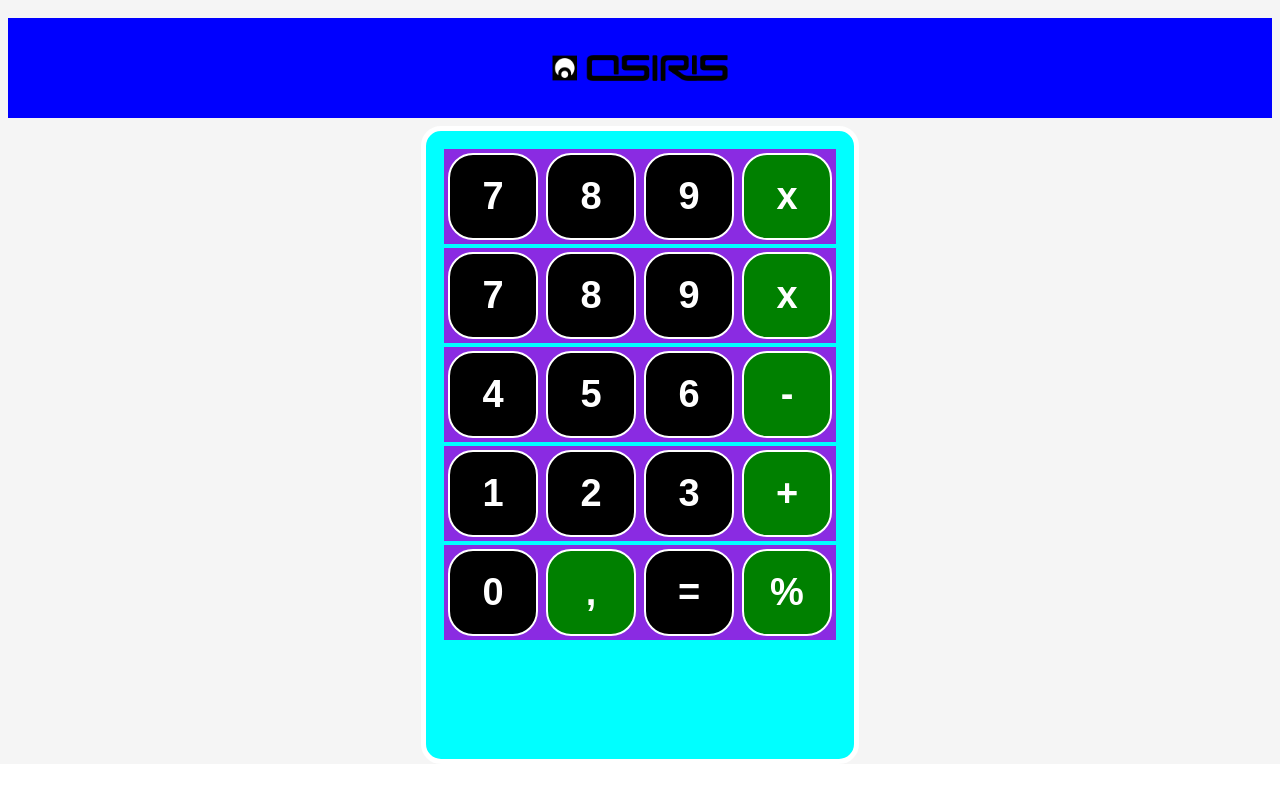
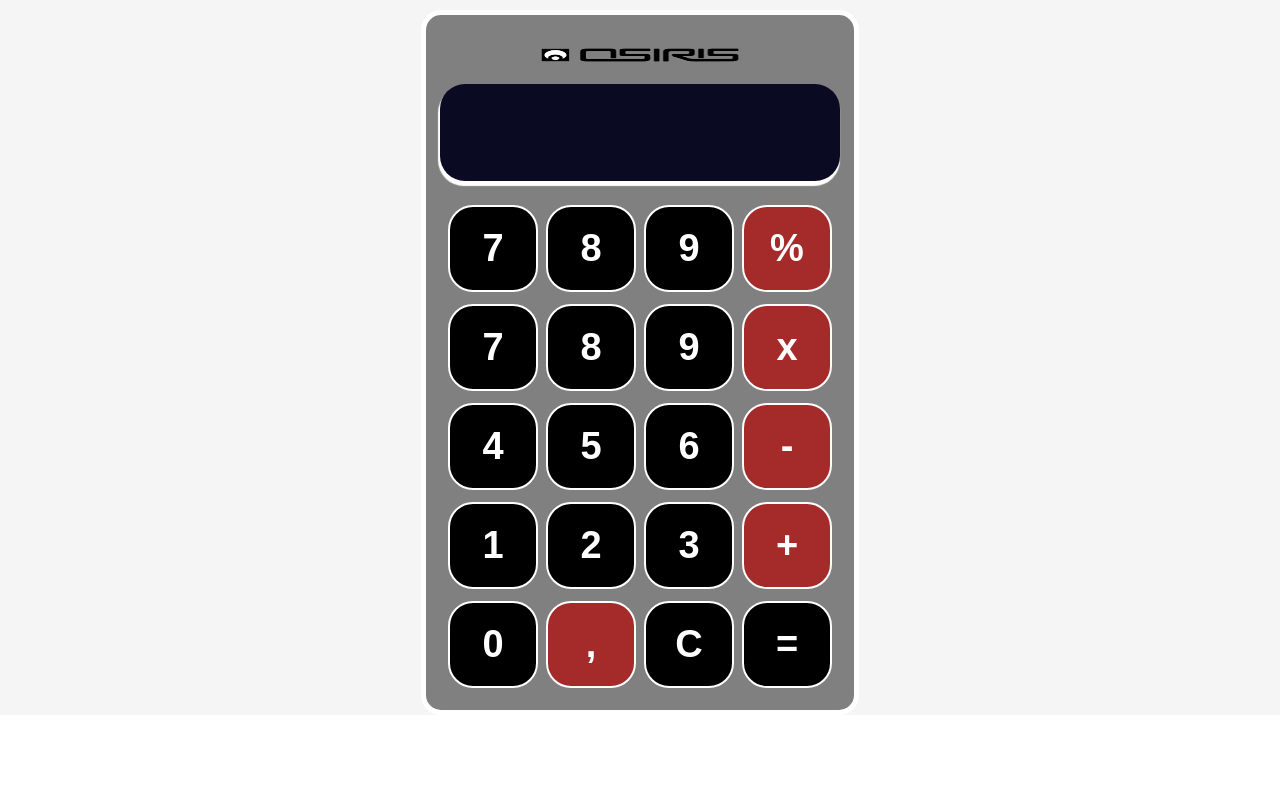
Before and after one commit to motorniko/calc, a React (Create React App) app: page / in a window 1280 px wide. Built offline with nearby package versions, Linux system fonts and the light colour scheme.

Commit message:
actualizacion-de-progreso

```diff
--- a/src/App.css
+++ b/src/App.css
@@ -11,24 +11,25 @@
 }
 
 .logo1-cont{
-  width: 100%;
-  height: auto;
-  margin: 8px;
+  width: auto;
+  margin: 4px;
+  margin-top: 1px;
   display: flex;
   align-items: center;
   justify-content: center;
-  background-color: blue;
+
 }
 
 .logo1{
-  height: 100px;
+  width: 200px;
+  height: 50px;
 }
 
 .cont-calc{
   width: 400px;
-  height: 600px;
+  height: auto;
   padding: 14px;
-  background-color: aqua;
+  background-color: gray;
   border-radius: 20px;
   border: 5px solid white;
 }
@@ -38,9 +39,4 @@
   display: flex;
   align-items: center;
   justify-content: center;
-  background-color: blueviolet;
 }
-
-.Boton{
-  width: 2px;
-}
--- a/src/App.js
+++ b/src/App.js
@@ -1,10 +1,22 @@
 import './App.css';
 import logo1 from './imagenes/osiris.png';
 import Boton from './componentes/boton.js';
+import BotonClear from './componentes/boton-c.js';
+import Pantalla from './componentes/pantalla.js';
+import { useState } from 'react';
 
 function App() {
+
+  const [input, setInput] = useState('');
+
+  const agregarInput = val => {
+    setInput(input + val);
+  };
+
   return (
     <div className='App'>
+
+      <div className='cont-calc'>
       <div className='logo1-cont'>
         <img
           src={logo1}
@@ -12,42 +24,38 @@ function App() {
           alt='logo1' />
       </div>
 
-      <div className='cont-calc'>
+        <Pantalla input ={input}/>
+
         <div className='fila'>
-          <Boton>7</Boton>
-          <Boton>8</Boton>
-          <Boton>9</Boton>
-          <Boton>x</Boton>
+          <Boton manejarClics={agregarInput}>7</Boton>
+          <Boton manejarClics={agregarInput}>8</Boton>
+          <Boton manejarClics={agregarInput}>9</Boton>
+          <Boton manejarClics={agregarInput}>%</Boton>
         </div>
         <div className='fila'>
-          <Boton>7</Boton>
-          <Boton>8</Boton>
-          <Boton>9</Boton>
-          <Boton>x</Boton>
+          <Boton manejarClics={agregarInput}>7</Boton>
+          <Boton manejarClics={agregarInput}>8</Boton>
+          <Boton manejarClics={agregarInput}>9</Boton>
+          <Boton manejarClics={agregarInput}>x</Boton>
         </div>
         <div className='fila'>
-          <Boton>4</Boton>
-          <Boton>5</Boton>
-          <Boton>6</Boton>
-          <Boton>-</Boton>
+          <Boton manejarClics={agregarInput}>4</Boton>
+          <Boton manejarClics={agregarInput}>5</Boton>
+          <Boton manejarClics={agregarInput}>6</Boton>
+          <Boton manejarClics={agregarInput}>-</Boton>
         </div>
         <div className='fila'>
-          <Boton>1</Boton>
-          <Boton>2</Boton>
-          <Boton>3</Boton>
-          <Boton>+</Boton>
+          <Boton manejarClics={agregarInput}>1</Boton>
+          <Boton manejarClics={agregarInput}>2</Boton>
+          <Boton manejarClics={agregarInput}>3</Boton>
+          <Boton manejarClics={agregarInput}>+</Boton>
         </div>
         <div className='fila'>
-          <Boton>0</Boton>
-          <Boton>,</Boton>
-          <Boton>=</Boton>
-          <Boton>%</Boton>
+          <Boton manejarClics={agregarInput}>0</Boton>
+          <Boton manejarClics={agregarInput}>,</Boton>
+          <BotonClear manejarClear={()=> setInput('')}>C</BotonClear>
+          <Boton manejarClics={agregarInput}>=</Boton>
         </div>
-
-
-
-
-
       </div>
     </div>
   );
--- /dev/null
+++ b/src/componentes/boton-c.js
@@ -0,0 +1,12 @@
+import React from "react";
+import '../hojas de estilo/boton-c.css'
+
+
+const BotonClear = (props) => (
+    <div
+        className='BotonClear' onClick={props.manejarClear}>
+        {props.children}
+    </div>
+)
+
+export default BotonClear
--- a/src/componentes/boton.js
+++ b/src/componentes/boton.js
@@ -8,7 +8,8 @@ function Boton(props){
     };
 
 return(
-    <div className={`boton-cont ${esOperador(props.children) ? 'operador' : null}`}>
+    <div className={`boton-cont ${esOperador(props.children) ? 'operador' : ''}`.trimEnd()}
+    onClick={() => props.manejarClics(props.children)}>
         {props.children}
     </div>
  );
--- /dev/null
+++ b/src/componentes/pantalla.js
@@ -0,0 +1,10 @@
+import React from "react";
+import '../hojas de estilo/pantalla.css';
+
+const Pantalla = ({ input }) => (
+    <div className='input'>
+        {input}
+    </div>
+);
+
+export default Pantalla;
--- /dev/null
+++ b/src/hojas de estilo/boton-c.css
@@ -0,0 +1,20 @@
+.BotonClear{
+    height: 83px;
+    display: flex;
+    flex: 1 1;
+    justify-content: center;
+    align-items: center;
+    font-weight: bold;
+    font-size: 38px;
+    background-color: black;
+    color: white;
+    border-radius: 25px;
+    border: 2px solid white;
+    margin: 4px;
+    cursor: pointer;
+    user-select: none;
+ }
+
+ .BotonClear:hover{
+     background-color: gray;
+ }
--- a/src/hojas de estilo/boton.css
+++ b/src/hojas de estilo/boton.css
@@ -15,6 +15,10 @@
    user-select: none;
 }
 
+.boton-cont:hover{
+    background-color: gray;
+}
+
 .operador{
-    background-color: green;
+    background-color:brown;
 }
--- /dev/null
+++ b/src/hojas de estilo/pantalla.css
@@ -0,0 +1,19 @@
+.input{
+    height: 75px;
+    border-radius: 25px;
+    margin-bottom: 20px;
+    display: flex;
+    justify-content: flex-end;
+    align-items: center;
+    font-weight: bold;
+    font-size: 30px;
+    background-color: #0a0a23 ;
+    color: white;
+    padding: 11px;
+    padding-right: 30px;
+    padding-left: 11px;
+    padding-top: 11px;
+    padding-bottom: 11px;
+    margin:  1px solid #888;
+    box-shadow:  -1px 4px 1px 1px white;
+}
```
